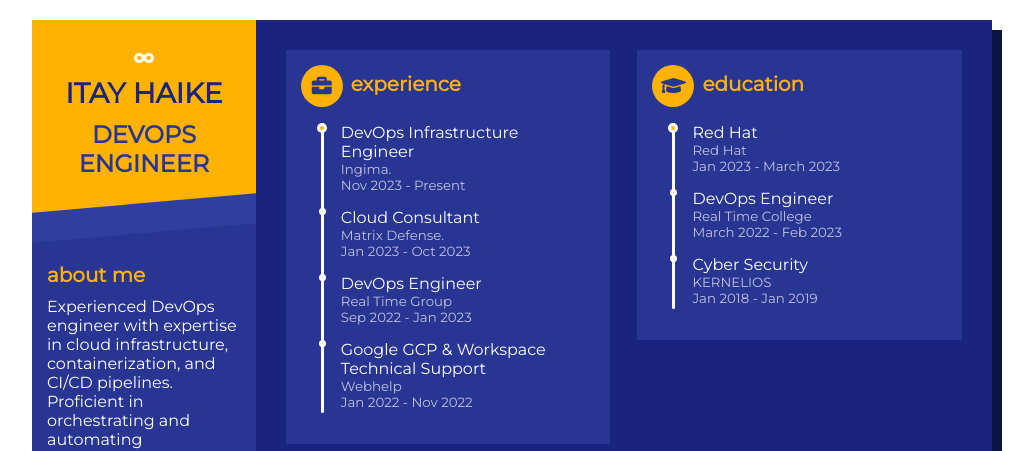
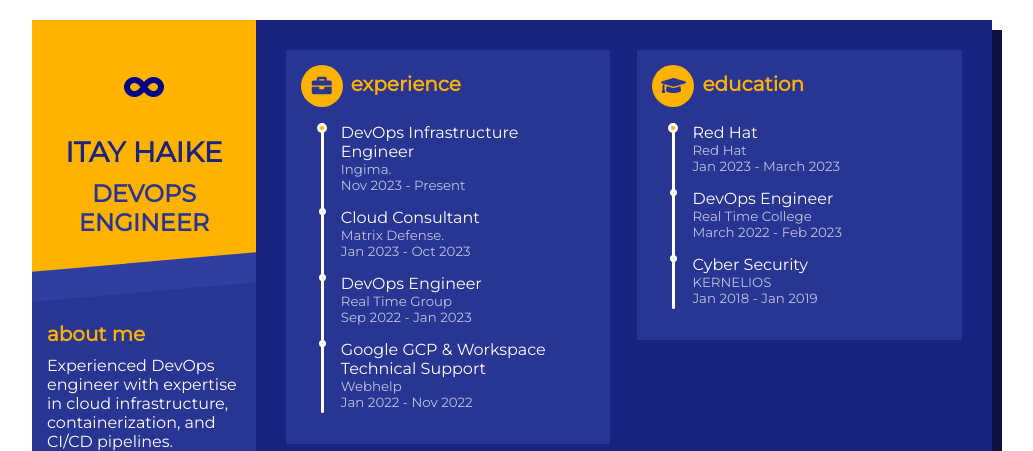
Before and after one commit to itayhaike/Resume-webpage_html-Scss-nodejs, a website: page index.html in a window 1280 px wide. Shown: the top 451 px of the page, without its empty margins (128-1161 px from the left). Drawn offline with Linux system fonts and the light colour scheme.

Commit message:
Update index.html

```diff
--- a/index.html
+++ b/index.html
@@ -11,7 +11,7 @@
   <div class="base">
     <div class="profile">
       <div class="photo">
-        <i class="fas fa-infinity"></i>
+        <h1 class="fas fa-infinity" style="color: navy;"></h1>
       </div>
       <div class="info">
         <h1 class="name" style="text-transform: uppercase;">Itay Haike</h1>
```
